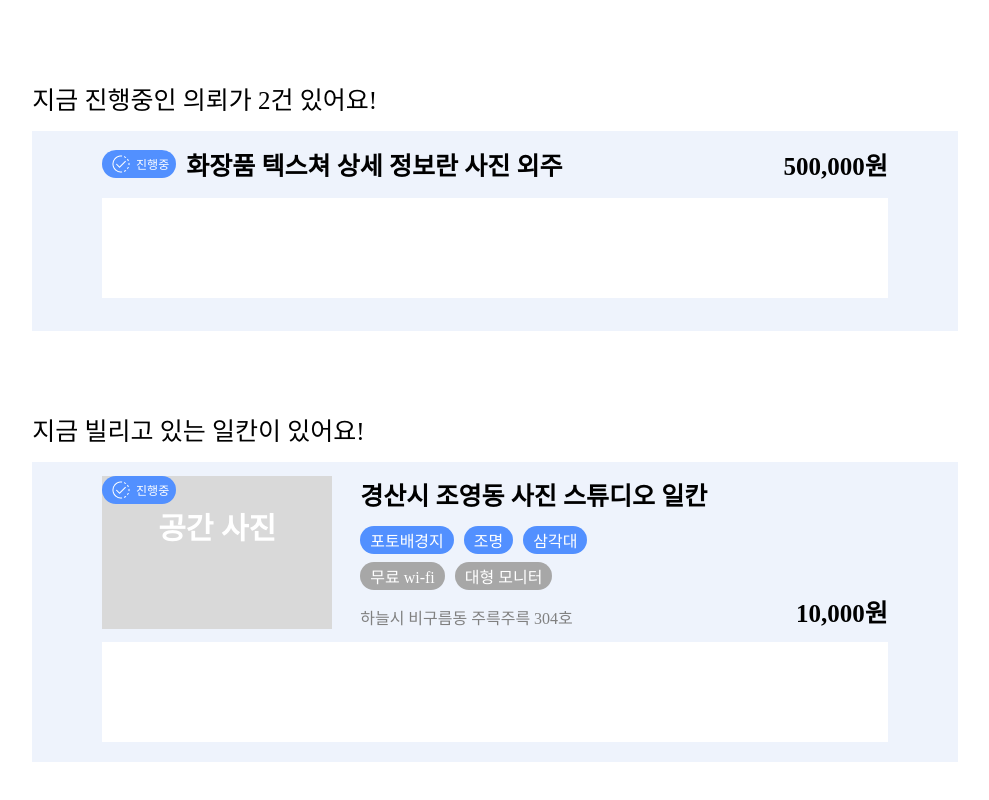
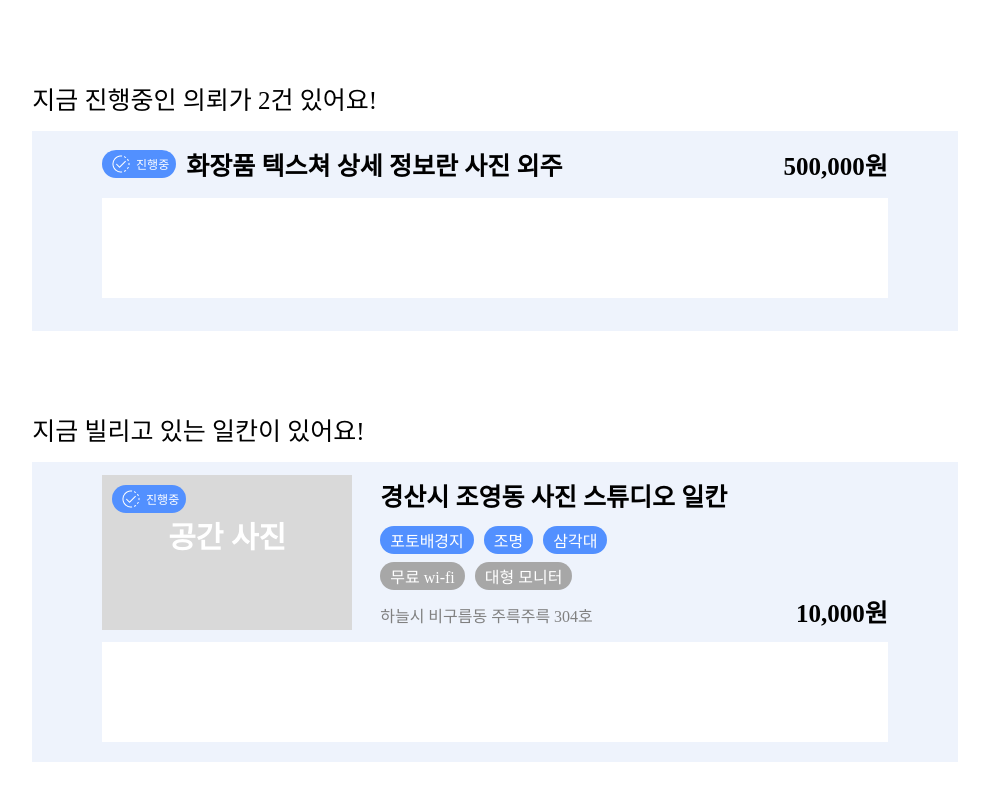
Before and after one commit to cryingdryice/ILKAN-web, a React (Vite) app: page /main/myPage in a window 1280 px wide. Shown: the part 611-1411 px from the top of the page, without its empty margins (265-1254 px from the left). Built offline with nearby package versions, Linux system fonts and the light colour scheme; the HTML template or start-up script is replaced by a standard one.

Commit message:
feat: 지금 빌리고 있는 일칸 UI구현

```diff
--- a/src/css/components/progressingIlKan.module.css
+++ b/src/css/components/progressingIlKan.module.css
@@ -40,17 +40,18 @@
   align-items: center;
 }
 .textDiv {
-  height: 85%;
+  height: 83%;
   display: flex;
   flex-direction: column;
   justify-content: space-between;
   margin-left: 28px;
 }
 .img {
-  height: 85%;
+  height: 75%;
   width: 230px;
   background-color: #d9d9d9;
   text-align: center;
+  padding: 10px;
   /* line-height: 160px; */
 }
 .img > span {
@@ -58,6 +59,7 @@
   font-size: 30px;
   color: white;
 }
+
 .rightDiv {
   display: flex;
   align-items: center;
```
